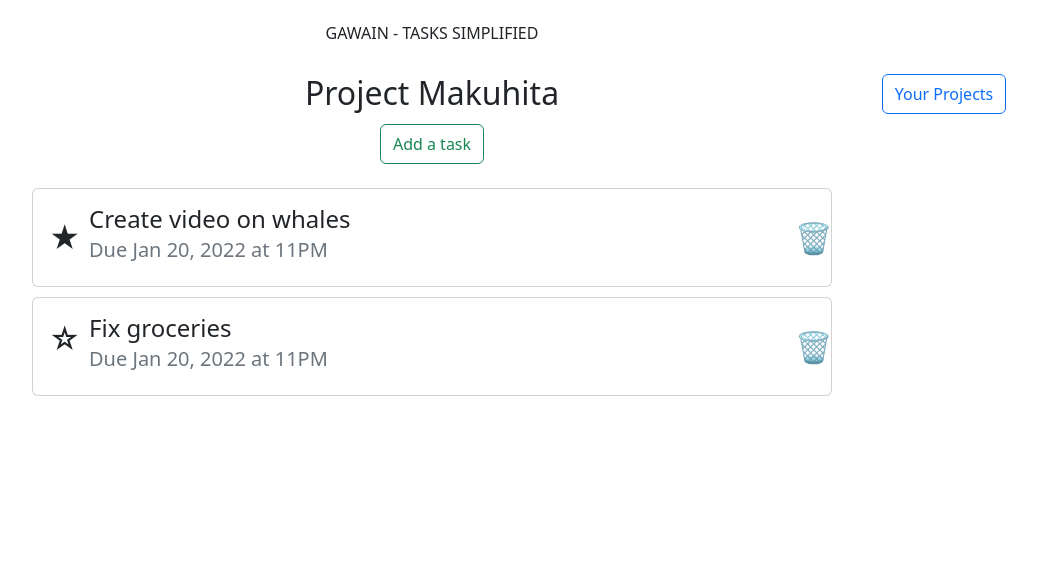
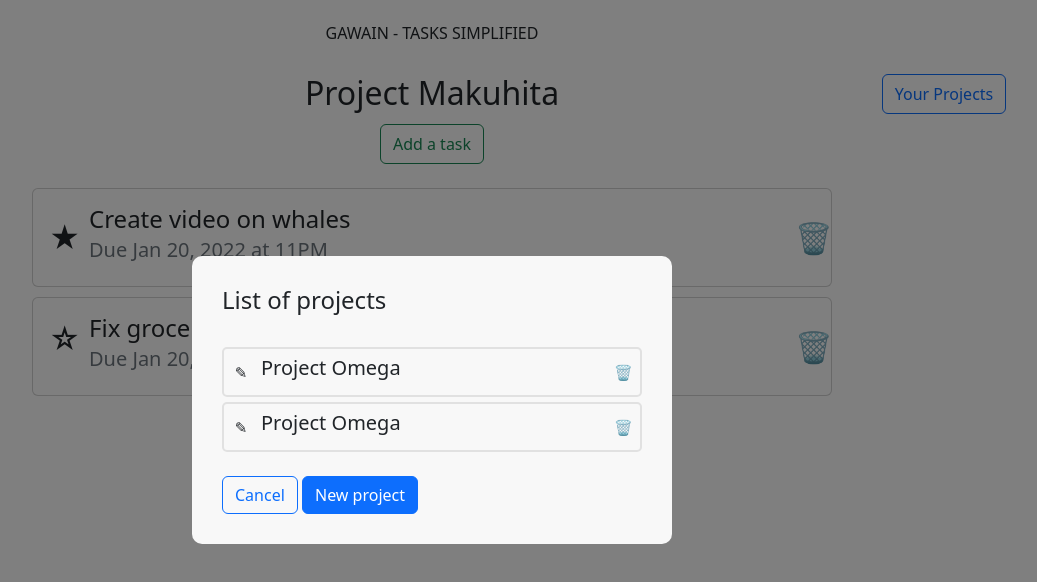
Before and after one commit to jedtap/to-do-list-app, a website built with webpack: page dist/index.html in a window 1280 px wide. Shown: the whole page, without its empty margins (208-1245 px from the left). Built offline with nearby package versions, Linux system fonts and the light colour scheme.

Commit message:
list of projs modal styling

```diff
--- a/src/style.css
+++ b/src/style.css
@@ -1,5 +1,5 @@
 :root {
-  --black-main: #262626;
+  --black-faint: #2626261c;
   --white-main: #F8F8F8;
   --shadow: rgba(0,0,0,0.5);
 }
@@ -50,7 +50,7 @@ h2{
   cursor: pointer;
 }
 
-.prio, .delete{
+.prio, .delete-task{
   font-size: 30px;
 }
 
@@ -70,13 +70,13 @@ h2{
   width: 100%;
   height: 100%;
 
-  display: none;
+  display: flex;
   justify-content: center;
   align-items: center;
 }
 
 .form{
-  max-width: 1000px;
+  width: 30rem;
   margin: auto;
   background: var(--white-main);
   border-radius: 10px;
@@ -86,9 +86,26 @@ h2{
 .list{
   display: flex;
   flex-direction: column;
+  gap: 5px;
 }
 
 .item{
+  border: 2px solid var(--black-faint);
+  border-radius: 5px;
+  padding: 7px;
+
   display: grid;
-  grid-template-columns: auto auto auto;
+  grid-template-columns: 20px auto 20px;
+  gap: 10px;
+  align-items: center;
 }
+
+:hover.item{
+  transform: scale(1.03);
+  cursor: pointer;
+}
+
+.pencil, .delete-proj{
+  font-size: 15px;
+  text-align: center;
+}
```
Also changed, not shown: dist/index.html, dist/main.js.
